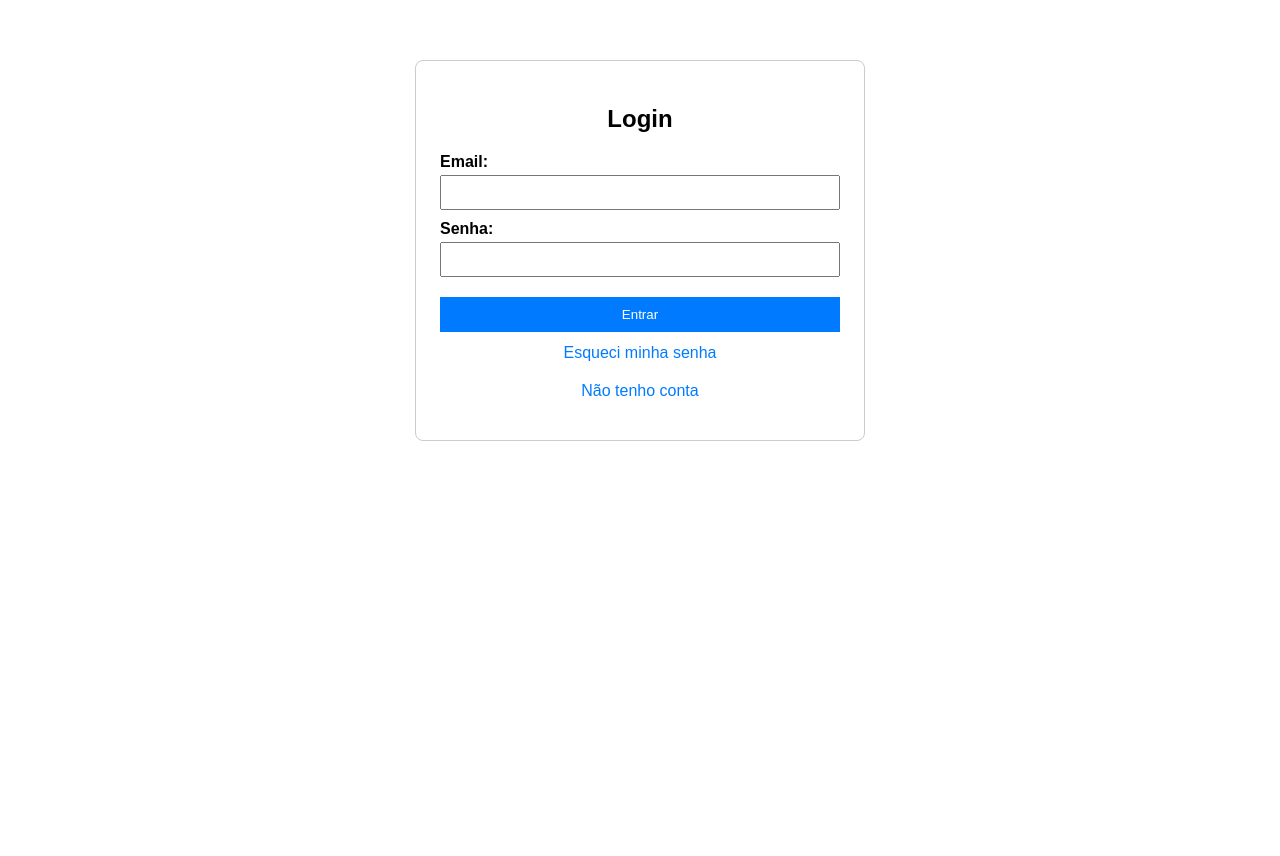
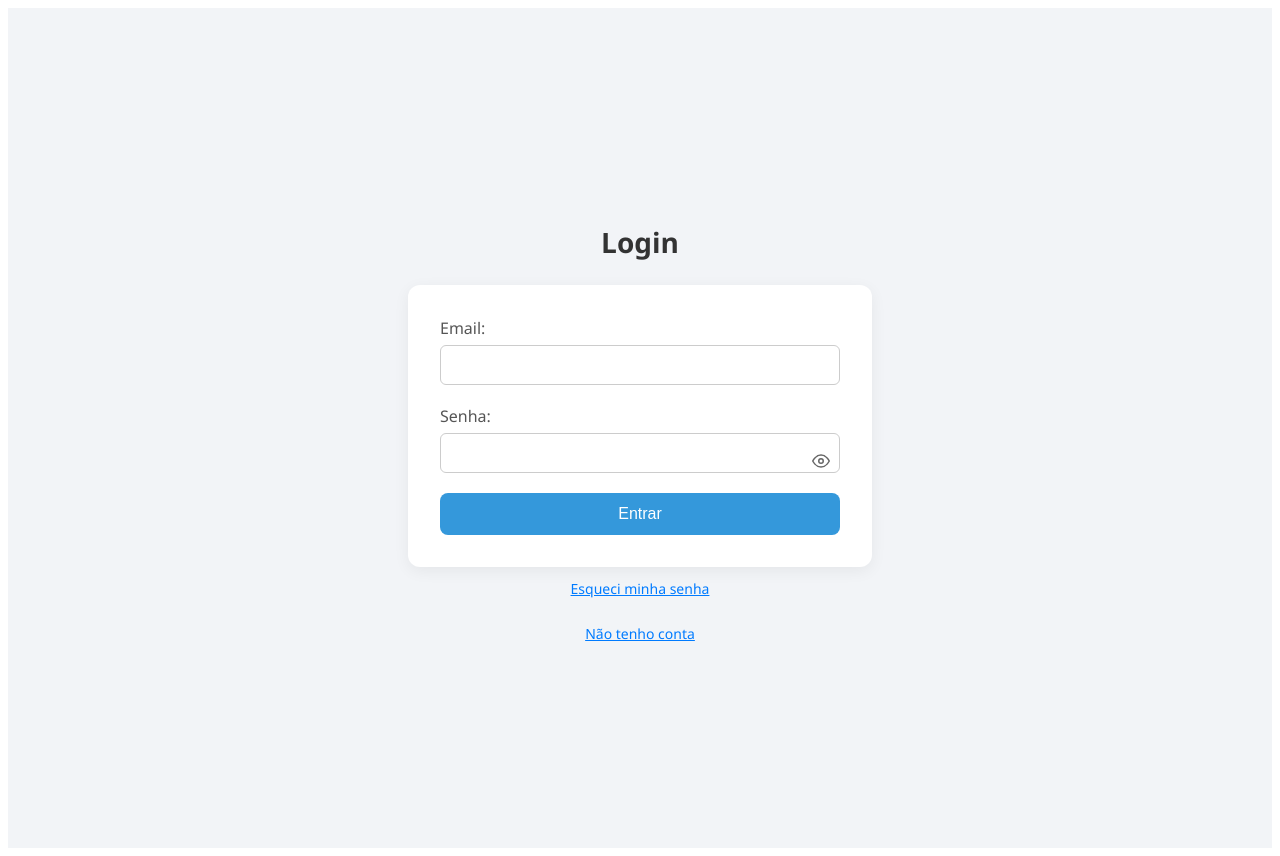
Before and after one commit to GuilhermeLimaUniRV/QuadraFacil, a React (Vite) app in the folder Front-End/: page /login in a window 1280 px wide. Before the commit the page ends 800 px from the top, so only its background shows below. Built offline with nearby package versions, Linux system fonts and the light colour scheme.

Commit message:
Refactor: alteração do css das telas

```diff
--- a/Front-End/package.json
+++ b/Front-End/package.json
@@ -17,6 +17,7 @@
     "react-datepicker": "^8.4.0",
     "react-dom": "^19.1.0",
     "react-fontawesome": "^1.7.1",
+    "react-icons": "^5.5.0",
     "react-router-dom": "^7.6.1"
   },
   "devDependencies": {
--- a/Front-End/src/pages/TelaLogin.css
+++ b/Front-End/src/pages/TelaLogin.css
@@ -1,62 +1,84 @@
 .tela-login {
-  max-width: 400px;
-  margin: 60px auto;
-  padding: 24px;
-  background-color: #fff;
-  border-radius: 8px;
-  border: 1px solid #ccc;
-  font-family: Arial, sans-serif;
+  display: flex;
+  flex-direction: column;
+  align-items: center;
+  justify-content: center;
+  min-height: 100vh;
+  background: #f2f4f7;
+  font-family: 'Segoe UI', sans-serif;
+  padding: 20px;
 }
 
 .tela-login h2 {
-  text-align: center;
-  margin-bottom: 20px;
+  font-size: 28px;
+  margin-bottom: 24px;
+  color: #333;
 }
 
-.tela-login label {
-  display: block;
-  margin-top: 10px;
-  font-weight: bold;
+form {
+  background: #fff;
+  padding: 32px;
+  border-radius: 12px;
+  box-shadow: 0 4px 16px rgba(0, 0, 0, 0.06);
+  display: flex;
+  flex-direction: column;
+  width: 100%;
+  max-width: 400px;
 }
 
-.tela-login input {
-  width: 100%;
-  padding: 8px;
-  margin-top: 4px;
-  box-sizing: border-box;
+label {
+  font-weight: 500;
+  margin-bottom: 6px;
+  color: #555;
 }
 
-.tela-login button {
-  margin-top: 20px;
-  width: 100%;
+input {
   padding: 10px;
-  background-color: #007bff;
-  color: white;
-  border: none;
-  cursor: pointer;
+  margin-bottom: 20px;
+  border: 1px solid #ccc;
+  border-radius: 6px;
+  font-size: 16px;
 }
 
-.link-recuperar {
-  text-align: center;
+button {
+  padding: 12px;
+  background-color: #3498db;
+  color: white;
+  font-size: 16px;
+  border: none;
+  border-radius: 8px;
+  cursor: pointer;
+  transition: background-color 0.3s ease;
+}
+
+button:hover {
+  background-color: #2980b9;
+}
+
+.link-recuperar,
+.cadastro-container p {
   margin-top: 12px;
   color: #007bff;
+  text-decoration: underline;
   cursor: pointer;
-}
-.cadastro-container {
-  margin-top: 20px;
+  font-size: 14px;
+  transition: color 0.2s;
   text-align: center;
-  color: #007bff;
-  cursor: pointer;
 }
 
+.link-recuperar:hover,
+.cadastro-container p:hover {
+  color: #0056b3;
+}
 
-/* Mensagens */
 .mensagem {
-  padding: 10px;
-  margin-bottom: 16px;
-  border-radius: 4px;
+  width: 100%;
+  max-width: 400px;
   text-align: center;
-  font-weight: bold;
+  padding: 12px;
+  margin-bottom: 20px;
+  border-radius: 6px;
+  font-weight: 500;
 }
 
 .mensagem.sucesso {
@@ -70,3 +92,21 @@
   color: #721c24;
   border: 1px solid #f5c6cb;
 }
+.campo-senha {
+  position: relative;
+  display: flex;
+  align-items: center;
+}
+
+.campo-senha input {
+  flex: 1;
+  padding-right: 36px; /* espaço para o ícone */
+}
+
+.icone-senha {
+  position: absolute;
+  right: 10px;
+  cursor: pointer;
+  color: #666;
+  font-size: 18px;
+}
--- a/Front-End/src/pages/TelaLogin.jsx
+++ b/Front-End/src/pages/TelaLogin.jsx
@@ -2,6 +2,7 @@ import React, { useState } from 'react';
 import { useNavigate } from 'react-router-dom';
 import './TelaLogin.css';
 import { loginUsuario } from '../api/usuario';
+import { FiEye, FiEyeOff } from 'react-icons/fi';
 
 const TelaLogin = () => {
   const [email, setEmail] = useState('');
@@ -9,6 +10,7 @@ const TelaLogin = () => {
   const [mensagem, setMensagem] = useState('');
   const [tipoMensagem, setTipoMensagem] = useState('');
   const navigate = useNavigate();
+  const [mostrarSenha, setMostrarSenha] = useState(false);
 
   const handleLogin = async (e) => {
     e.preventDefault();
@@ -42,10 +44,22 @@ const TelaLogin = () => {
 
       <form onSubmit={handleLogin}>
         <label>Email:</label>
-        <input type="email" value={email} onChange={(e) => setEmail(e.target.value)} required />
+        <input type="email" name="email" autoComplete="email" value={email} onChange={(e) => setEmail(e.target.value)} required />
 
         <label>Senha:</label>
-        <input type="password" value={senha} onChange={(e) => setSenha(e.target.value)} required />
+        <div className="campo-senha">
+          <input
+            type={mostrarSenha ? 'text' : 'password'}
+            name="password"
+            autoComplete="current-password"
+            value={senha}
+            onChange={(e) => setSenha(e.target.value)}
+            required
+          />
+          <span className="icone-senha" onClick={() => setMostrarSenha(!mostrarSenha)}>
+            {mostrarSenha ? <FiEyeOff /> : <FiEye />}
+          </span>
+        </div>
 
         <button type="submit">Entrar</button>
       </form>
--- a/Front-End/src/pages/TelaPrincipal.css
+++ b/Front-End/src/pages/TelaPrincipal.css
@@ -1,38 +1,43 @@
 .tela-principal {
-  max-width: 600px;
+  max-width: 720px;
   margin: 60px auto;
-  padding: 24px;
-  background-color: #fff;
-  border-radius: 8px;
-  border: 1px solid #ccc;
+  padding: 32px;
+  background-color: #ffffff;
+  border-radius: 16px;
+  box-shadow: 0 4px 20px rgba(0, 0, 0, 0.05);
   text-align: center;
-  font-family: Arial, sans-serif;
+  font-family: 'Segoe UI', Tahoma, Geneva, Verdana, sans-serif;
+  position: relative;
 }
 
-h1 {
-  font-size: 2em;
-  margin-bottom: 20px;
+.tela-principal h1 {
+  font-size: 2.2em;
+  margin-bottom: 30px;
+  color: #333;
+  border-bottom: 2px solid #eee;
+  padding-bottom: 10px;
 }
 
 .menu-principal {
   display: flex;
   flex-direction: column;
-  gap: 20px;
+  gap: 16px;
+  margin-top: 20px;
 }
 
 .menu-principal button {
-  padding: 10px;
-  font-size: 1em;
-  cursor: pointer;
-  background-color: #007bff;
+  padding: 12px 20px;
+  font-size: 1.1em;
+  background-color: #3498db;
   color: white;
   border: none;
-  border-radius: 4px;
-  transition: background-color 0.3s ease;
+  border-radius: 8px;
+  cursor: pointer;
+  transition: all 0.3s ease;
 }
 
 .menu-principal button:hover {
-  background-color: #0056b3;
+  background-color: #2c80b4;
 }
 
 .user-icon {
@@ -40,6 +45,12 @@ h1 {
   top: 20px;
   right: 20px;
   cursor: pointer;
+  color: #555;
+  transition: transform 0.2s;
+}
+
+.user-icon:hover {
+  transform: scale(1.1);
 }
 
 .user-menu {
@@ -48,26 +59,56 @@ h1 {
   right: 20px;
   background-color: #fff;
   padding: 15px;
-  border: 1px solid #ccc;
+  border: 1px solid #ddd;
   border-radius: 8px;
-  box-shadow: 0px 0px 10px rgba(0, 0, 0, 0.1);
-  text-align: center;
-  width: 200px;
+  box-shadow: 0 6px 16px rgba(0, 0, 0, 0.08);
+  width: 220px;
+  z-index: 10;
+}
+
+.user-menu::before {
+  content: '';
+  position: absolute;
+  top: -10px;
+  right: 16px;
+  border-width: 0 10px 10px 10px;
+  border-style: solid;
+  border-color: transparent transparent #ddd transparent;
 }
 
 .user-menu p {
   margin: 10px 0;
+  font-weight: 500;
 }
 
 .user-menu button {
+  width: 100%;
   padding: 10px;
-  background-color: #dc3545;
+  background-color: #e74c3c;
   color: white;
   border: none;
-  border-radius: 4px;
+  border-radius: 6px;
   cursor: pointer;
+  font-weight: bold;
 }
 
 .user-menu button:hover {
-  background-color: #c82333;
+  background-color: #c0392b;
 }
+
+/* Responsivo */
+@media (max-width: 500px) {
+  .tela-principal {
+    margin: 20px;
+    padding: 24px;
+  }
+
+  .menu-principal {
+    gap: 12px;
+  }
+
+  .menu-principal button {
+    font-size: 1em;
+    padding: 10px;
+  }
+}
```
Also changed, not shown: Front-End/src/components/tela_reserva/HorarioSelectIntervalo.css (+26 -0 lines), 1 other file (tests, documents, lock files or other folders).
